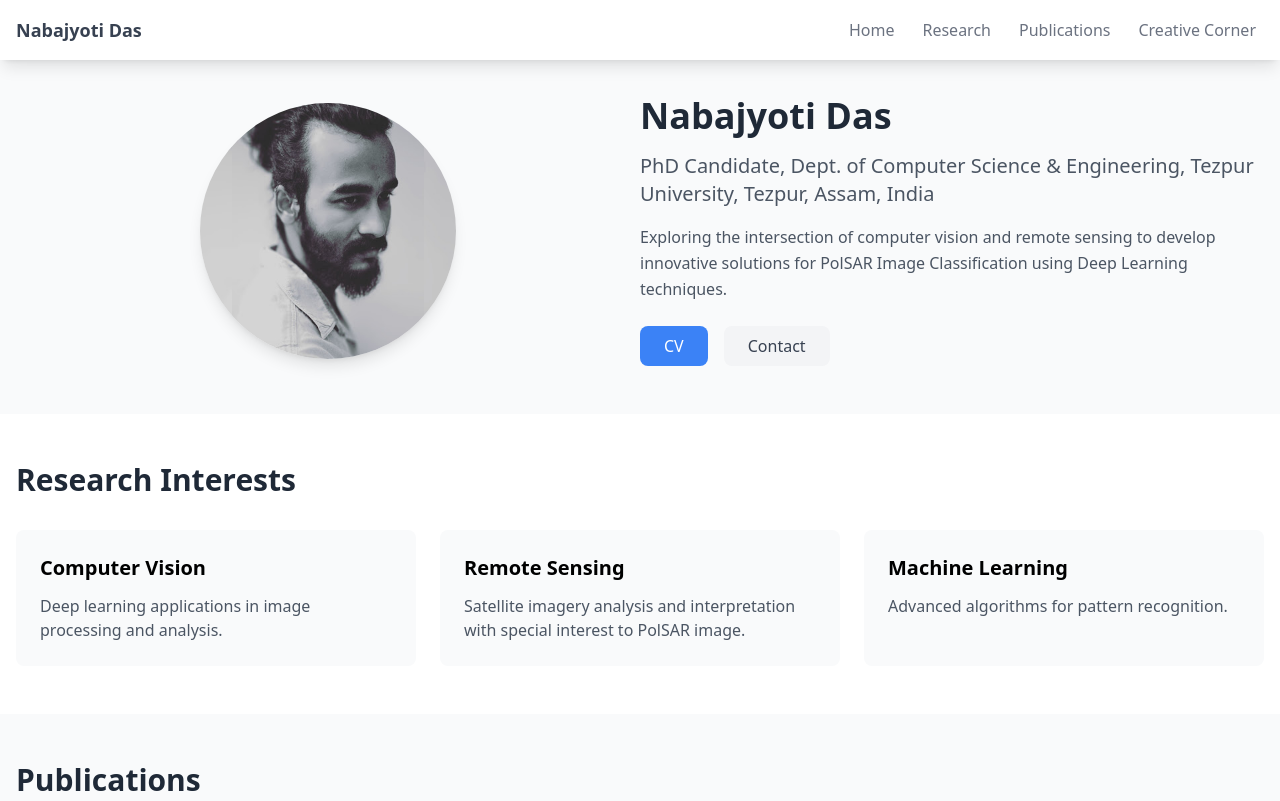
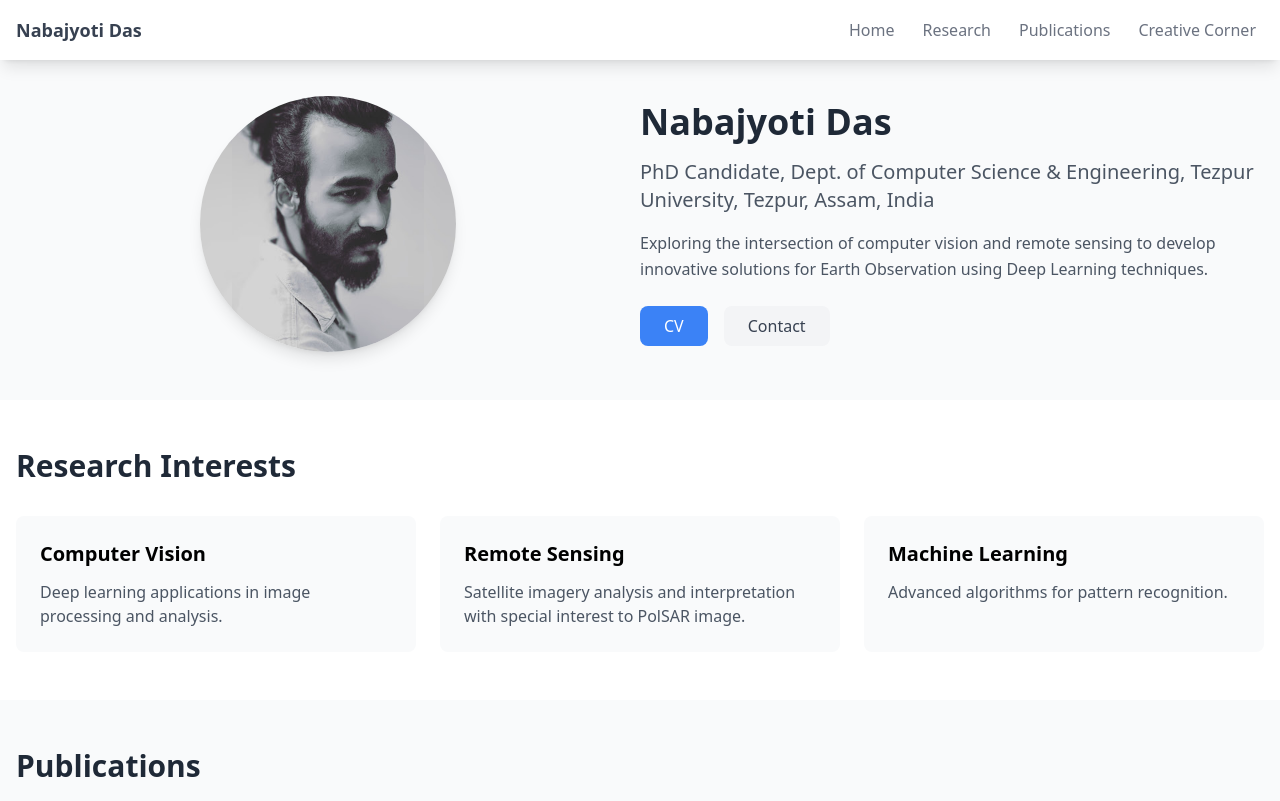
Before and after one commit to nabajyoti-das/nabajyoti-das.github.io, a plain HTML site: page index.html in a window 1280 px wide. Shown: the top 801 px of the page. Drawn offline with Linux system fonts and the light colour scheme.

Commit message:
Update index.html

```diff
--- a/index.html
+++ b/index.html
@@ -61,7 +61,7 @@
                     <h1 class="text-4xl font-bold text-gray-800 mb-4">Nabajyoti Das</h1>
                     <p class="text-xl text-gray-600 mb-4">PhD Candidate, Dept. of Computer Science & Engineering, Tezpur University, Tezpur, Assam, India</p>
                     <p class="text-gray-600 leading-relaxed">
-                        Exploring the intersection of computer vision and remote sensing to develop innovative solutions for PolSAR Image Classification using Deep Learning techniques.
+                        Exploring the intersection of computer vision and remote sensing to develop innovative solutions for Earth Observation using Deep Learning techniques.
                     </p>
                     <div class="mt-6 flex space-x-4">
                         <a href="docs/Nabajyoti_CV.pdf" target="_blank" class="bg-blue-500 text-white px-6 py-2 rounded-lg hover:bg-blue-600 transition duration-300">CV</a>
```
